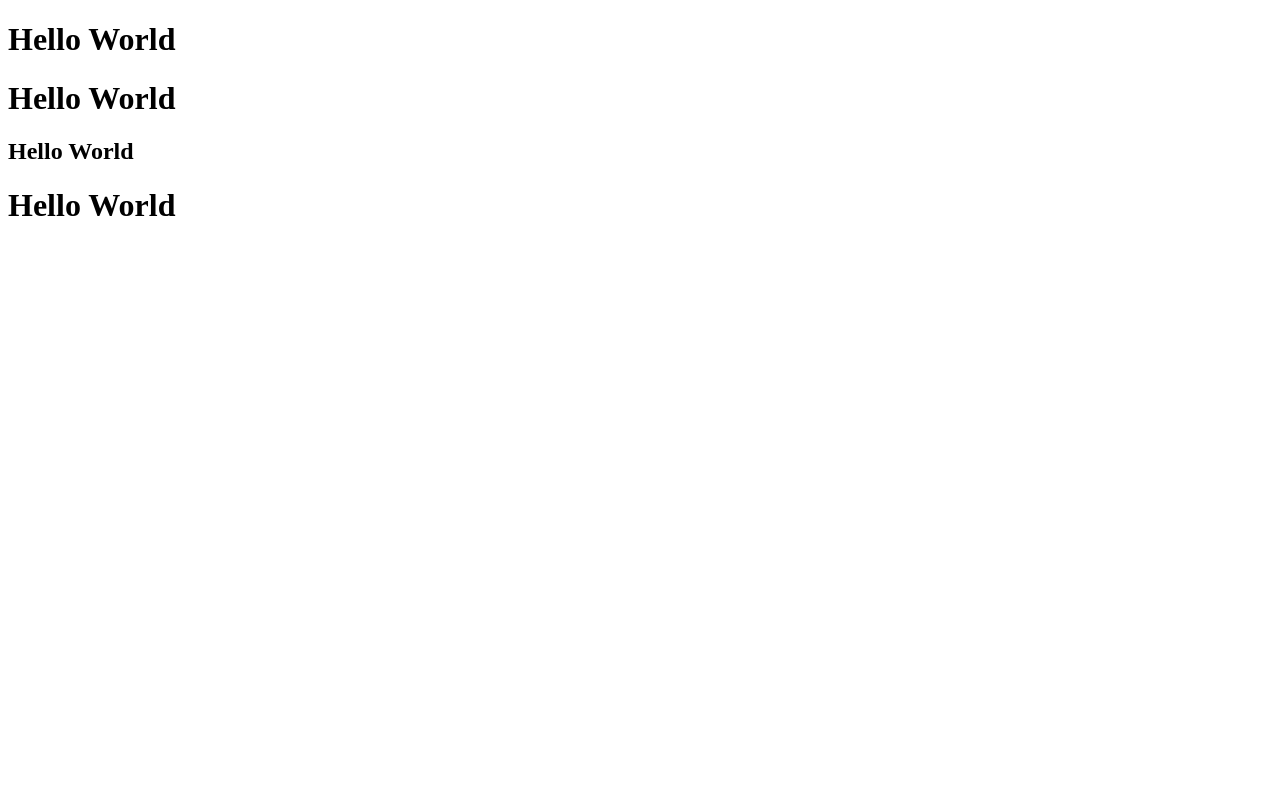
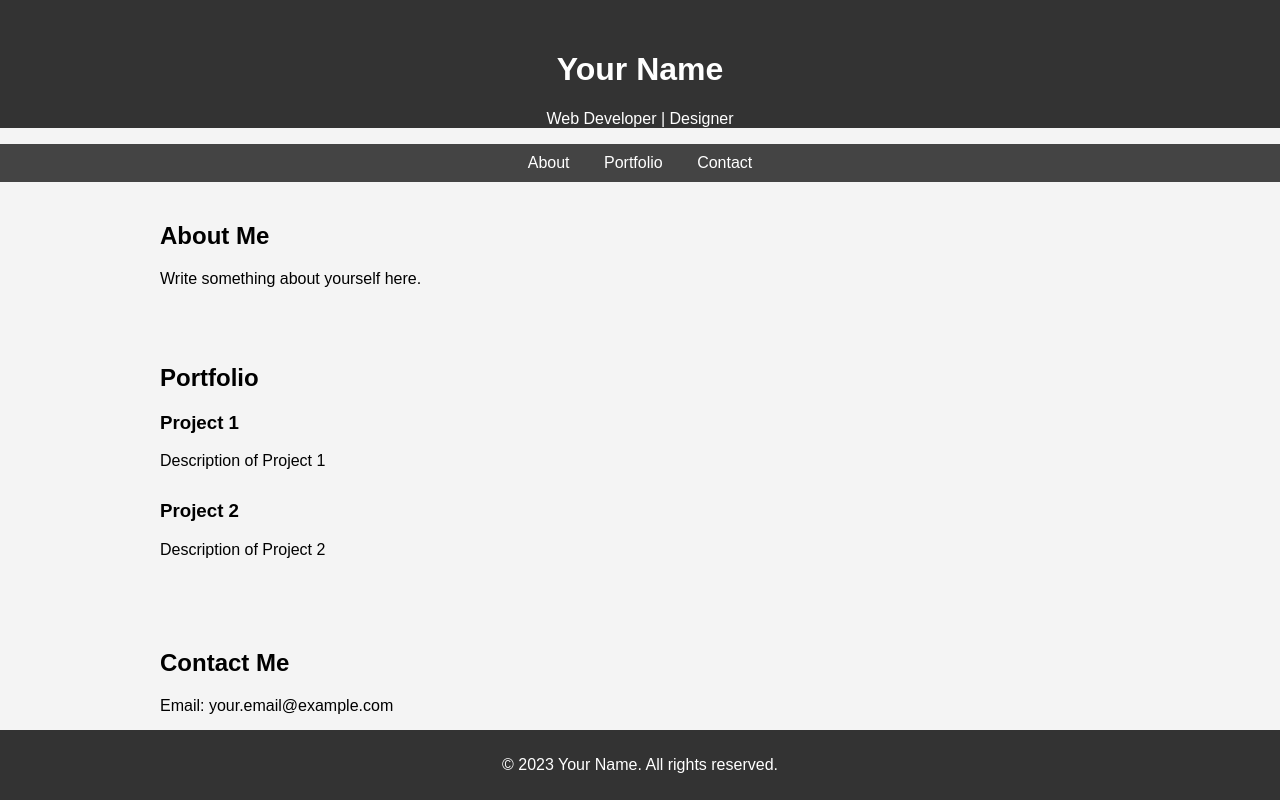
Before and after one commit to Sutefano/Sutefano.github.io, a plain HTML site: page index.html in a window 1280 px wide. Drawn offline with Linux system fonts and the light colour scheme.

Commit message:
Update index.html
Free Generated Template

```diff
--- a/index.html
+++ b/index.html
@@ -1,14 +1,101 @@
 <!DOCTYPE html>
 <html lang="en">
+
 <head>
     <meta charset="UTF-8">
     <meta name="viewport" content="width=device-width, initial-scale=1.0">
-    <title>Document</title>
+    <title>Your Name - Portfolio</title>
+    <style>
+        body {
+            font-family: Arial, sans-serif;
+            margin: 0;
+            padding: 0;
+            background-color: #f4f4f4;
+        }
+
+        header {
+            background-color: #333;
+            color: #fff;
+            padding-top: 30px;
+            text-align: center;
+        }
+
+        nav {
+            background-color: #444;
+            padding: 10px 0;
+            text-align: center;
+        }
+
+        nav a {
+            color: #fff;
+            text-decoration: none;
+            margin: 0 15px;
+        }
+
+        section {
+            padding: 20px;
+        }
+
+        .container {
+            max-width: 960px;
+            margin: 0 auto;
+        }
+
+        .portfolio-item {
+            margin-bottom: 30px;
+        }
+
+        footer {
+            background-color: #333;
+            color: #fff;
+            text-align: center;
+            padding: 10px 0;
+            position: fixed;
+            bottom: 0;
+            width: 100%;
+        }
+    </style>
 </head>
+
 <body>
-    <h1>Hello World</h1>
-    <h1>Hello World</h1>
-    <h2>Hello World</h2>
-    <h1>Hello World</h1>
+    <header>
+        <h1>Your Name</h1>
+        <p>Web Developer | Designer</p>
+    </header>
+
+    <nav>
+        <a href="#about">About</a>
+        <a href="#portfolio">Portfolio</a>
+        <a href="#contact">Contact</a>
+    </nav>
+
+    <section id="about" class="container">
+        <h2>About Me</h2>
+        <p>Write something about yourself here.</p>
+    </section>
+
+    <section id="portfolio" class="container">
+        <h2>Portfolio</h2>
+        <div class="portfolio-item">
+            <h3>Project 1</h3>
+            <p>Description of Project 1</p>
+        </div>
+        <div class="portfolio-item">
+            <h3>Project 2</h3>
+            <p>Description of Project 2</p>
+        </div>
+        <!-- Add more portfolio items as needed -->
+    </section>
+
+    <section id="contact" class="container">
+        <h2>Contact Me</h2>
+        <p>Email: your.email@example.com</p>
+        <p>Phone: 123-456-7890</p>
+    </section>
+
+    <footer>
+        <p>&copy; 2023 Your Name. All rights reserved.</p>
+    </footer>
 </body>
+
 </html>
```
